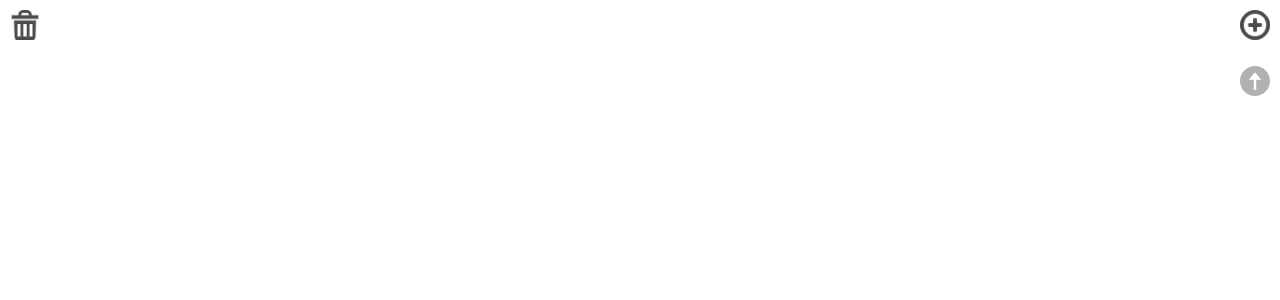
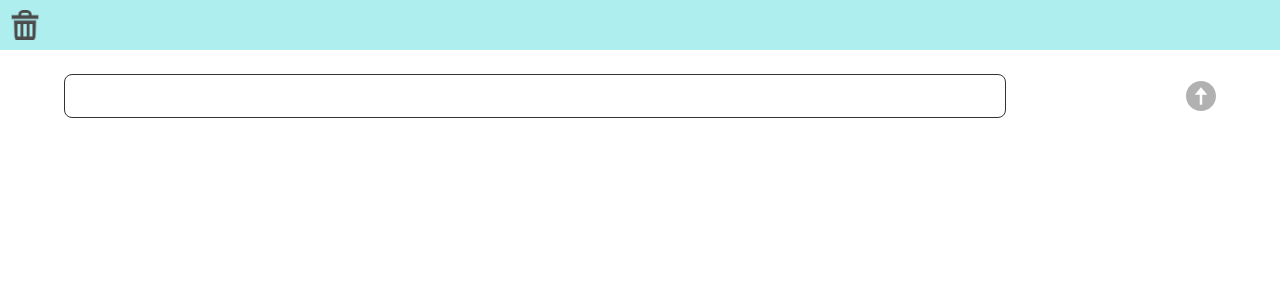
Before and after one commit to fuminaInoue/shopping-memo, a React (Create React App) app: page / in a window 1280 px wide. Shown: the top 300 px of the page. Built offline with nearby package versions, Linux system fonts and the light colour scheme.

Commit message:
UI調整

```diff
--- a/src/components/molecules/Header.tsx
+++ b/src/components/molecules/Header.tsx
@@ -2,7 +2,7 @@
 import React from 'react'
 import { css } from '@emotion/react'
 import trash from '../../images/trash.png'
-import plus from '../../images/plus.png'
+// import plus from '../../images/plus.png'
 
 type Props = {
   onClickAllDelete: () => void
@@ -11,8 +11,8 @@ type Props = {
 export const Header: React.FC<Props> = ({ onClickAllDelete }) => {
   return (
     <div css={headerStyle}>
-      <img src={trash} onClick={() => onClickAllDelete()} />
-      <img src={plus} />
+      <img src={trash} alt="全件削除" onClick={() => onClickAllDelete()} />
+      {/* <img src={plus} alt="追加"/> */}
     </div>
   )
 }
@@ -22,6 +22,8 @@ const headerStyle = css({
   justifyContent: 'space-between',
   alignItems: 'center',
   padding: 10,
+  background: '#afeeee',
+  marginBottom: 16,
   img: {
     width: 30,
     height: 30,
--- a/src/components/molecules/InputField.tsx
+++ b/src/components/molecules/InputField.tsx
@@ -46,17 +46,20 @@ const listStyle = css({
   display: 'flex',
   justifyContent: 'space-between',
   alignItems: 'center',
-  padding: 10,
+  padding: '8px 0',
+  margin: '0 auto',
+  width: '90%',
   borderRadius: 5,
 })
 
 const listInputStyle = css({
   width: '80%',
   height: 40,
-  border: 'none',
   fontSize: 16,
   letterSpacing: 2,
   paddingLeft: 16,
+  border: '1px solid #333',
+  borderRadius: 8,
 })
 
 const arrowStyle = css({
--- a/src/components/molecules/List.tsx
+++ b/src/components/molecules/List.tsx
@@ -50,15 +50,20 @@ const listStyle = css({
   display: 'flex',
   justifyContent: 'flex-start',
   alignItems: 'center',
-  padding: 10,
+  padding: '8px 0',
+  margin: '0 auto 8px',
+  width: '90%',
   borderRadius: 5,
   fontSize: 18,
+  borderBottom: '1px solid #ccc',
+  fontWeight: 'bold',
+  letterSpacing: 2,
 })
 
 const deleteStyle = css({
   width: 30,
   height: 30,
-  marginRight: 16,
+  marginRight: 32,
 })
 
 const checkStyle = css({
@@ -69,8 +74,9 @@ const checkStyle = css({
 
 const checkedStyle = css({
   textDecoration: 'line-through',
+  color: '#333',
 })
 
-const notCheckedStyle = css({
+const notCheckedStyle = css(checkedStyle, {
   textDecoration: 'none',
 })
--- a/src/components/pages/Memo.tsx
+++ b/src/components/pages/Memo.tsx
@@ -1,4 +1,6 @@
+/** @jsxImportSource @emotion/react */
 import React, { useState } from 'react'
+import { css } from '@emotion/react'
 
 import { List } from 'components/molecules'
 import { InputField } from 'components/molecules'
@@ -8,7 +10,7 @@ import { ListType } from 'models/MemoType'
 
 type Props = {}
 
-export const Memo: React.FC<Props> = ({}) => {
+export const Memo: React.FC<Props> = () => {
   const storageList = localStorage.getItem('list')
     ? JSON.parse(localStorage.getItem('list')!)
     : []
@@ -54,7 +56,7 @@ export const Memo: React.FC<Props> = ({}) => {
   }
 
   return (
-    <div>
+    <div css={memoContainerStyle}>
       {/* <Tab /> */}
       <Header onClickAllDelete={onClickAllDelete} />
       <List
@@ -71,3 +73,7 @@ export const Memo: React.FC<Props> = ({}) => {
     </div>
   )
 }
+
+const memoContainerStyle = css({
+  height: '100vh',
+})
```
